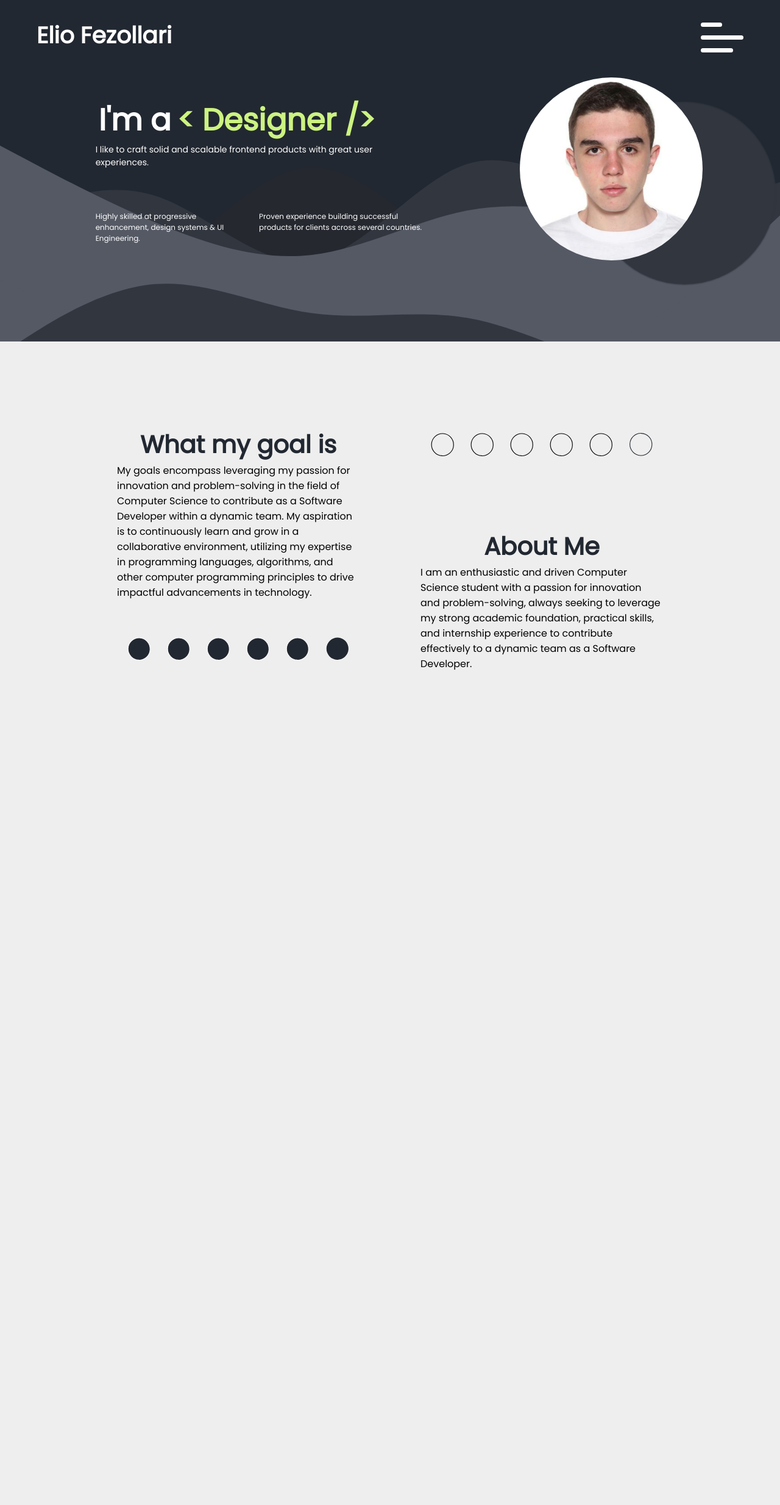
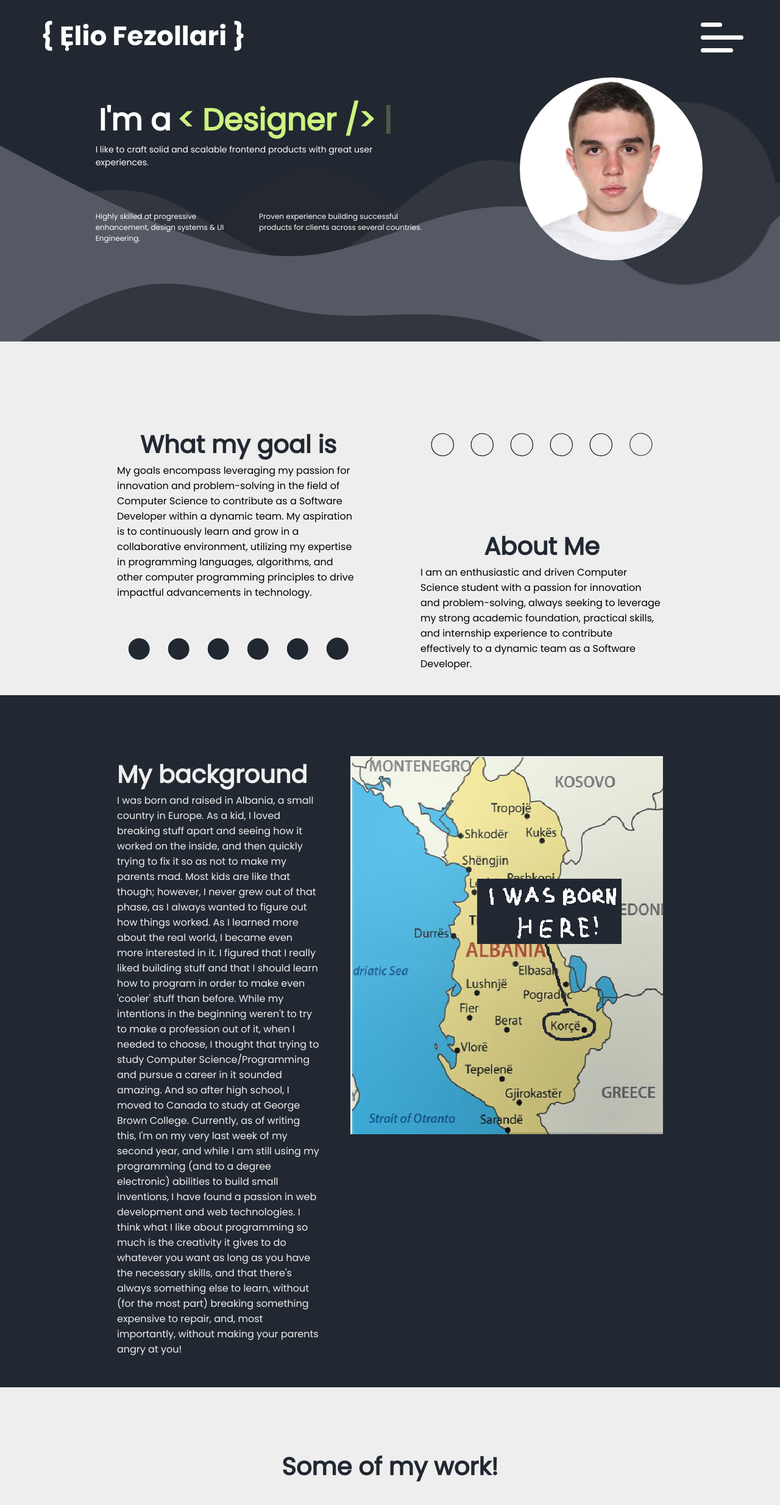
Before and after one commit to ElioFezollari/portofolio, a React (Vite) app: page / in a window 1280 px wide. Shown: the top 2468 px of the page at 61% size. Before the commit the page ends 1140 px from the top, so only its background shows below. Built offline with nearby package versions, Linux system fonts and the light colour scheme.

Commit message:
Added Bio Section

```diff
--- a/src/App.jsx
+++ b/src/App.jsx
@@ -3,7 +3,6 @@ import Index from './Index'
 
 
 function App() {
-  const [count, setCount] = useState(0)
 
   return (
     <>
--- a/src/Index.css
+++ b/src/Index.css
@@ -27,69 +27,3 @@ section {
 .projects{
 
 }
-
-/*HAMBURGER MENU */
-
-label{
-    display:flex;
-     flex-direction:column;
-     width:70px;
-     cursor:pointer;
-   }
-
-   label span{
-     background: #fff;
-     border-radius:10px;
-     height:7px;
-     margin: 7px 0;
-     transition: .4s  cubic-bezier(0.68, -0.6, 0.32, 1.6);
-
-   }
-
-
-   span:nth-of-type(1){
-     width:50%;
-
-   }
-
-   span:nth-of-type(2){
-     width:100%;
-   }
-
-
-   span:nth-of-type(3){
-     width:75%;
-
-   }
-
-
-   input[type="checkbox"]{
-     display:none;
-   }
-
-
-   input[type="checkbox"]:checked ~ span:nth-of-type(1){
-     transform-origin:bottom;
-     transform:rotatez(45deg) translate(8px,0px)
-   }
-
-
-   input[type="checkbox"]:checked ~ span:nth-of-type(2){
-
-     transform-origin:top;
-     transform:rotatez(-45deg)
-   }
-
-
-   input[type="checkbox"]:checked ~ span:nth-of-type(3){
-
-     transform-origin:bottom;
-     width:50%;
-     transform: translate(30px,-11px) rotatez(45deg);
-
-   }
-
-  @keyframes smoothSnap {
-    0% { scroll-snap-align: none; }
-    100% { scroll-snap-align: start; }
-}
--- a/src/Index.jsx
+++ b/src/Index.jsx
@@ -1,21 +1,18 @@
 import "./Index.css";
 import Hero from "./components/Index/Hero";
 import About from "./components/Index/About";
+import Header from "./components/Index/Header";
+import Project from "./components/Index/Projects/Project";
+import Bio from "./components/Index/Bio/Bio";
 const Index = () => {
 
   return (
     <div>
-        <header>
-          <h2>Elio Fezollari</h2>
-          <label for="check">
-            <input type="checkbox" id="check" />
-            <span></span>
-            <span></span>
-            <span></span>
-          </label>
-        </header>
+        <Header/>
         <Hero/>
         <About/>
+        <Bio/>
+        <Project/>
     </div>
   );
 };
--- a/src/components/Index/About.jsx
+++ b/src/components/Index/About.jsx
@@ -1,30 +1,38 @@
-import './About.css'
-import dots from '../../assets/dots.svg'
-import dotsfilled from '../../assets/dots-filled.svg'
-const About = () =>{
-
-    return(
+import "./About.css";
+import dots from "../../assets/dots.svg";
+import dotsfilled from "../../assets/dots-filled.svg";
+import { motion, useScroll } from "framer-motion";
+const About = () => {
+    const { scrollYProgress } = useScroll()
+  return (
     <section className="about-me background">
-        <div className='about-me-wrapper'>
-        <div className='goal'>
+      <div className="about-me-wrapper">
+        <div className="goal">
           <h2>What my goal is</h2>
           <p>
-My goals encompass leveraging my passion for innovation and problem-solving in the field of Computer Science to contribute as a Software Developer within a dynamic team. My aspiration is to continuously learn and grow in a collaborative environment, utilizing my expertise in programming languages, algorithms, and other computer programming principles to drive impactful advancements in technology.</p>
+            My goals encompass leveraging my passion for innovation and
+            problem-solving in the field of Computer Science to contribute as a
+            Software Developer within a dynamic team. My aspiration is to
+            continuously learn and grow in a collaborative environment,
+            utilizing my expertise in programming languages, algorithms, and
+            other computer programming principles to drive impactful
+            advancements in technology.
+          </p>
           <img src={dotsfilled} alt="" />
         </div>
-          <div className='about'>
+        <div className="about">
           <img src={dots}></img>
           <h2>About Me</h2>
           <p>
             I am an enthusiastic and driven Computer Science student with a
             passion for innovation and problem-solving, always seeking to
             leverage my strong academic foundation, practical skills, and
-              internship experience to contribute effectively to a dynamic team
-              as a Software Developer.
+            internship experience to contribute effectively to a dynamic team as
+            a Software Developer.
           </p>
         </div>
       </div>
     </section>
-    )
-}
-export default About
+  );
+};
+export default About;
--- /dev/null
+++ b/src/components/Index/Bio/Bio.css
@@ -0,0 +1,19 @@
+.bio-sec-wrapper{
+    display: flex;
+    justify-content: center;
+    align-items: center;
+    background-color: #222831;
+    padding: 100px 0px 50px 0px;
+    color: #EEEEEE;
+}
+.bio-wrapper{
+    width: 70%;
+    display: flex;
+}
+.bio-wrapper img{
+    margin-left: 50px;
+}
+.bio-wrapper h2{
+    font-weight: 900;
+    font-size: 40px;
+}
--- /dev/null
+++ b/src/components/Index/Bio/Bio.jsx
@@ -0,0 +1,38 @@
+import "./Bio.css";
+import  albania from "../../../assets/Albania.png" ;
+const Bio = () => {
+  return (
+    <section className="bio-sec-wrapper">
+      <div className="bio-wrapper">
+        <div className="my-background">
+          <h2>My background</h2>
+          <p>
+            I was born and raised in Albania, a small country in Europe. As a
+            kid, I loved breaking stuff apart and seeing how it worked on the
+            inside, and then quickly trying to fix it so as not to make my
+            parents mad. Most kids are like that though; however, I never grew
+            out of that phase, as I always wanted to figure out how things
+            worked. As I learned more about the real world, I became even more
+            interested in it. I figured that I really liked building stuff and
+            that I should learn how to program in order to make even 'cooler'
+            stuff than before. While my intentions in the beginning weren't to
+            try to make a profession out of it, when I needed to choose, I
+            thought that trying to study Computer Science/Programming and pursue
+            a career in it sounded amazing. And so after high school, I moved to
+            Canada to study at George Brown College. Currently, as of writing
+            this, I'm on my very last week of my second year, and while I am
+            still using my programming (and to a degree electronic) abilities to
+            build small inventions, I have found a passion in web development
+            and web technologies. I think what I like about programming so much
+            is the creativity it gives to do whatever you want as long as you
+            have the necessary skills, and that there's always something else to
+            learn, without (for the most part) breaking something expensive to
+            repair, and, most importantly, without making your parents angry at you!
+          </p>
+        </div>
+        <div><img src={albania} alt="map of albania" /></div>
+      </div>
+    </section>
+  );
+};
+export default Bio;
--- /dev/null
+++ b/src/components/Index/Header.css
@@ -0,0 +1,62 @@
+/*HAMBURGER MENU */
+
+label{
+    display:flex;
+     flex-direction:column;
+     width:70px;
+     cursor:pointer;
+   }
+
+   label span{
+     background: #fff;
+     border-radius:10px;
+     height:7px;
+     margin: 7px 0;
+     transition: .4s  cubic-bezier(0.68, -0.6, 0.32, 1.6);
+
+   }
+   header img{
+    width: 350px;
+   }
+
+   span:nth-of-type(1){
+     width:50%;
+
+   }
+
+   span:nth-of-type(2){
+     width:100%;
+   }
+
+
+   span:nth-of-type(3){
+     width:75%;
+
+   }
+
+
+   input[type="checkbox"]{
+     display:none;
+   }
+
+
+   input[type="checkbox"]:checked ~ span:nth-of-type(1){
+     transform-origin:bottom;
+     transform:rotatez(45deg) translate(8px,0px)
+   }
+
+
+   input[type="checkbox"]:checked ~ span:nth-of-type(2){
+
+     transform-origin:top;
+     transform:rotatez(-45deg)
+   }
+
+
+   input[type="checkbox"]:checked ~ span:nth-of-type(3){
+
+     transform-origin:bottom;
+     width:50%;
+     transform: translate(30px,-11px) rotatez(45deg);
+
+   }
--- /dev/null
+++ b/src/components/Index/Header.jsx
@@ -0,0 +1,17 @@
+import './Header.css'
+import logoOne from '../../assets/Logo.svg'
+const Header = () => {
+  return (
+    <header>
+      <a href=''><img src={logoOne} alt="" /></a>
+      <label for="check">
+        <input type="checkbox" id="check" />
+        <span></span>
+        <span></span>
+        <span></span>
+      </label>
+    </header>
+  );
+};
+
+export default Header
--- /dev/null
+++ b/src/components/Index/Projects/Project.css
@@ -0,0 +1,11 @@
+.project-sec-wrapper{
+    padding: 100px 0px 50px 0px;
+}
+
+.project-wrapper h2{
+    color: #222831;
+    font-weight: 900;
+    font-size: 40px;
+    text-align: center;
+
+}
--- /dev/null
+++ b/src/components/Index/Projects/Project.jsx
@@ -0,0 +1,12 @@
+import './Project.css'
+const Project = () =>{
+    return(
+        <section className='project-sec-wrapper'>
+            <div className="project-wrapper">
+            <h2>Some of my work!</h2>
+            </div>
+        </section>
+    )
+}
+
+export default Project
```
Also changed, not shown: src/components/general/Strip/Strip.jsx (added, +7 -0 lines), src/assets/Albania.png (added), src/assets/Logo.svg (added), src/components/general/Strip/Strip.css (added). Lines whose indentation alone changed are shown as unchanged.
